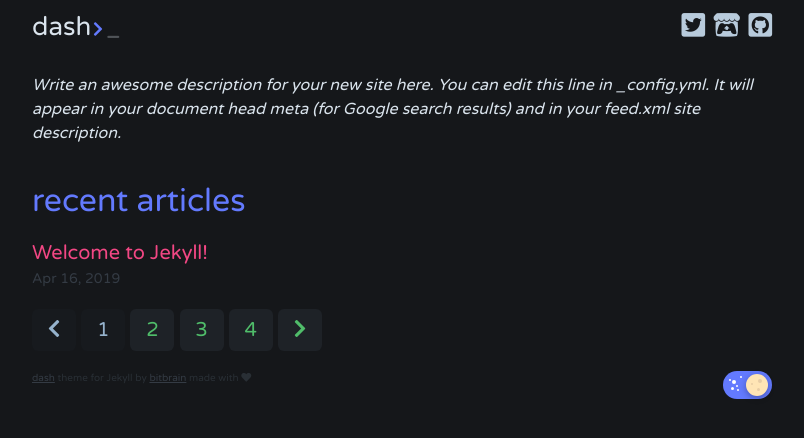
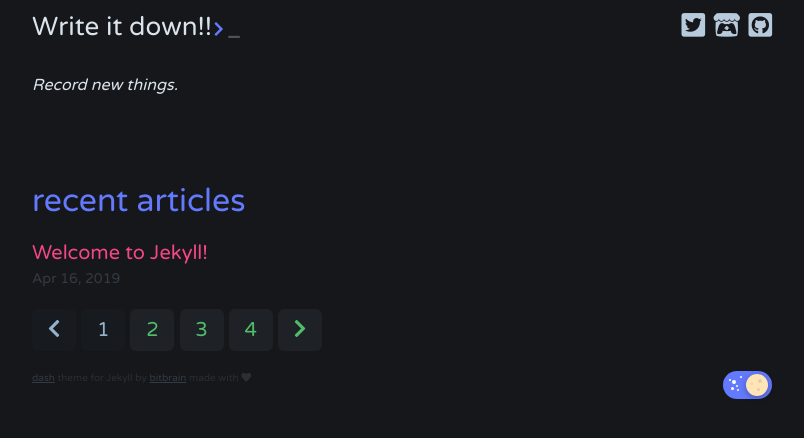
Before and after one commit to toooooMax/toooooMax.github.io, a Jekyll site: the page built from index.html, in a window 1280 px wide. Shown: the top 438 px of the page, without its empty margins (238-1042 px from the left). Built offline with Jekyll 4.4.1, drawn with Linux system fonts in a browser that asks for light colours; the list of posts is cut into pages by our own code.

Commit message:
Update _config.yml
change basic infomation

```diff
--- a/_config.yml
+++ b/_config.yml
@@ -1,10 +1,8 @@
-title: dash
-author: GitHub User
-email: miguel-gonzalez@gmx.de
+title: Write it down!!
+author: Max
+email: maxorblue@gmail.com
 description: > # this means to ignore newlines until "show_exerpts:"
-  Write an awesome description for your new site here. You can edit this
-  line in _config.yml. It will appear in your document head meta (for
-  Google search results) and in your feed.xml site description.
+  Record new things.
 show_excerpts: false # set to true to show excerpts on the homepage
 
 paginate: 1
@@ -25,13 +23,13 @@ dash:
   # generate social links in footer
   # supported colors: green, red, orange, blue, cyan, pink, teal, yellow, indigo, purple
   social_links:
-    - url: https://twitter.com/bitbrain_
+    - url: https://twitter.com/
       icon: twitter-square
       color: cyan
-    - url: https://bitbrain.itch.io
+    - url: https://tooooomax.github.io/
       icon: itch-io
       color: red
-    - url: https://github.com/bitbrain
+    - url: https://github.com/toooooMax
       icon: github-square
       color: purple
 
```
